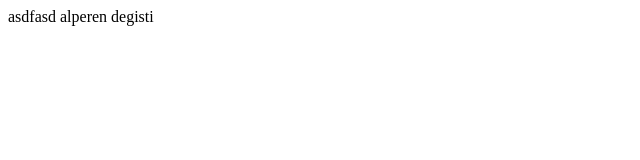
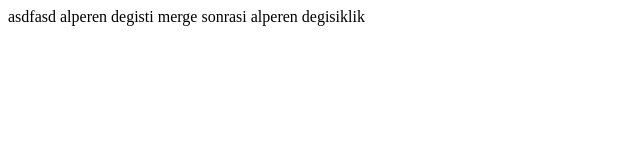
Before and after one commit to Rfaliboy/patikadeneme, a plain HTML site: page loginform.html in a window 1280 px wide. Shown: the whole page, without its empty margins (0-640 px from the left). Drawn offline with Linux system fonts and the light colour scheme.

Commit message:
merge sonrasi alperen degisti

```diff
--- a/loginform.html
+++ b/loginform.html
@@ -5,3 +5,5 @@
     </head>
 
     alperen degisti
+
+    merge sonrasi alperen degisiklik
```
